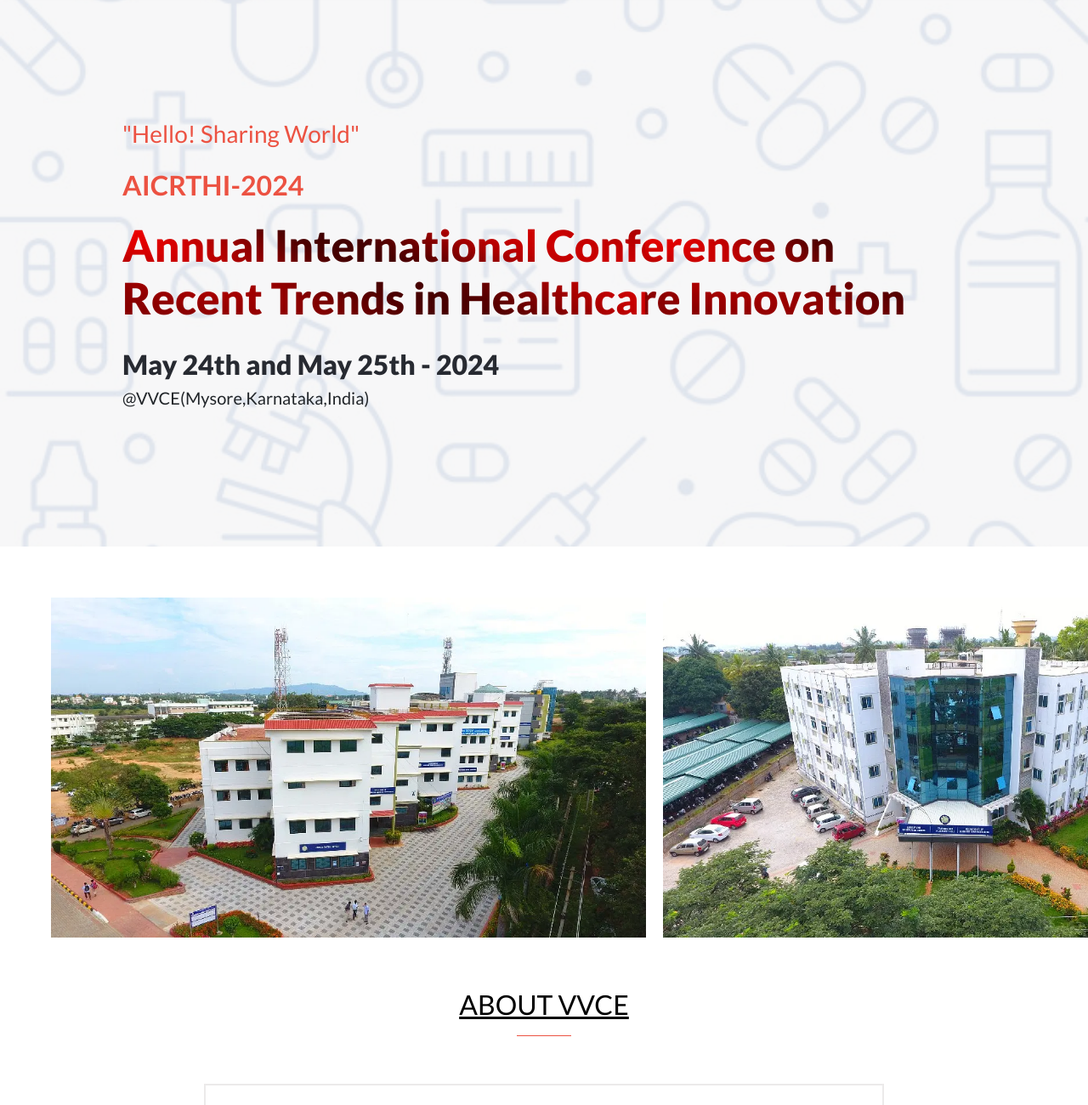
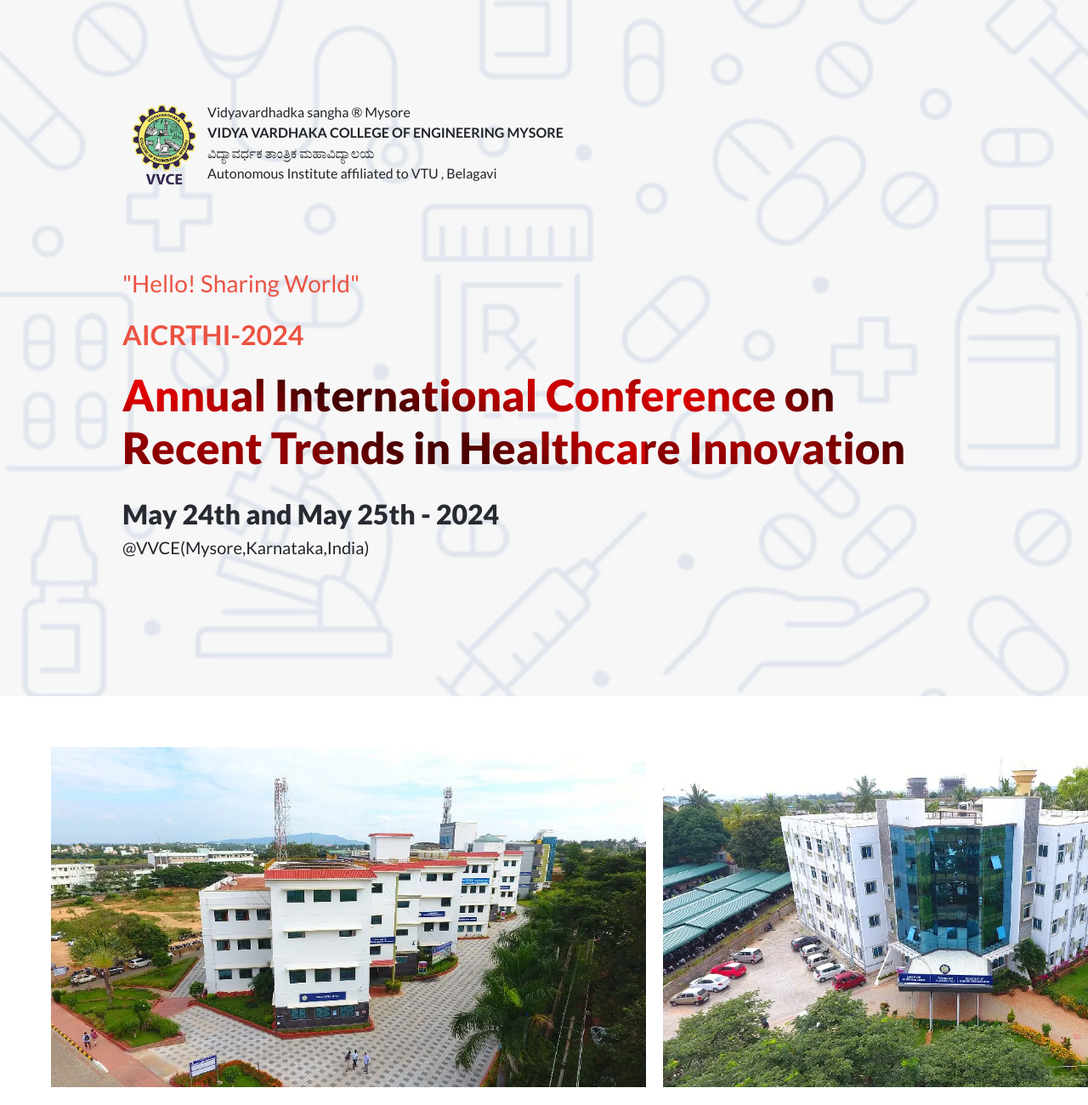
Before and after one commit to GeNoSeS/AICRTHI-2024, a website: page index.html in a window 1280 px wide. Shown: the part 120-1420 px from the top of the page at 85% size. Drawn offline with nearby package versions, Linux system fonts and the light colour scheme.

Commit message:
Added header

```diff
--- a/index.html
+++ b/index.html
@@ -74,7 +74,16 @@
       <section class="headline">
 
         <div class="overlay">
-          <p></p>
+          <div style="display: flex;margin-bottom: 5em;">
+          <img style="display: flex;height:100px;width:100px"  src="images/logo-images/vvce-logo.png">
+          <p>Vidyavardhadka sangha ® Mysore
+            <br>
+         <b>VIDYA VARDHAKA COLLEGE OF ENGINEERING MYSORE</b>
+        <br>
+          ವಿದ್ಯಾವರ್ಧಕ ತಾಂತ್ರಿಕ ಮಹಾವಿದ್ಯಾಲಯ
+          <br>
+          Autonomous Institute affiliated to VTU , Belagavi
+          </div>
           <p class="greet brand-color">"Hello! Sharing World"</p>
           <p class="header brand-color">AICRTHI-2024</p>
           <h1 class="title brand-color mb-4">
@@ -91,17 +100,6 @@
       </div>
 
 </section>
-
-<section id="about" class = 'Introduction-content'>
-  <a href="https://vvce.ac.in/" style="color: black;">
-  <h2 class="d-flex flex-column justify-content-center align-items-center">
-    ABOUT VVCE <span class = "underline"></span>
-
-  </h2>
-  </a>
-  <br>
-  <br>
-</section>
       <section class = 'Introduction-content'>
         </h2>
         <p class="" style="align-items: center;margin-right: 10em; font-size: 1.5em; margin-left: 10em;padding: 1em 0.5em;
@@ -112,10 +110,6 @@
       </section>
 
       <section class = 'Aim-content' style="margin-top: 5em; margin-bottom: 5em; display: justify-self;">
-
-        <h2 class="d-flex flex-column justify-content-center align-items-center">
-         AIM <span class = "underline"></span>
-        </h2>
         <br>
         <br>
         <p class="" style="align-items: center;margin-right: 10em; font-size: 1.5em; margin-left: 10em;padding: 1em 0.5em;
@@ -257,7 +251,7 @@
       </section>
         <section id="register">
           <div >
-            <p style="margin-top: 5em ; margin-left: 11em ;margin-right: 5em; font-size: 3em ; margin-bottom: 5em;"><b>REGISTRATION WILL BE ANNOUNCED SHORTLY!!</b></p>
+            <p style=" margin-top: 5em;  margin-left: 5em; font-size: 3em ; margin-bottom: 5em; justify-content: center;"><b>REGISTRATION WILL BE ANNOUNCED SHORTLY!!</b></p>
           </div>
         </section>
 
```
